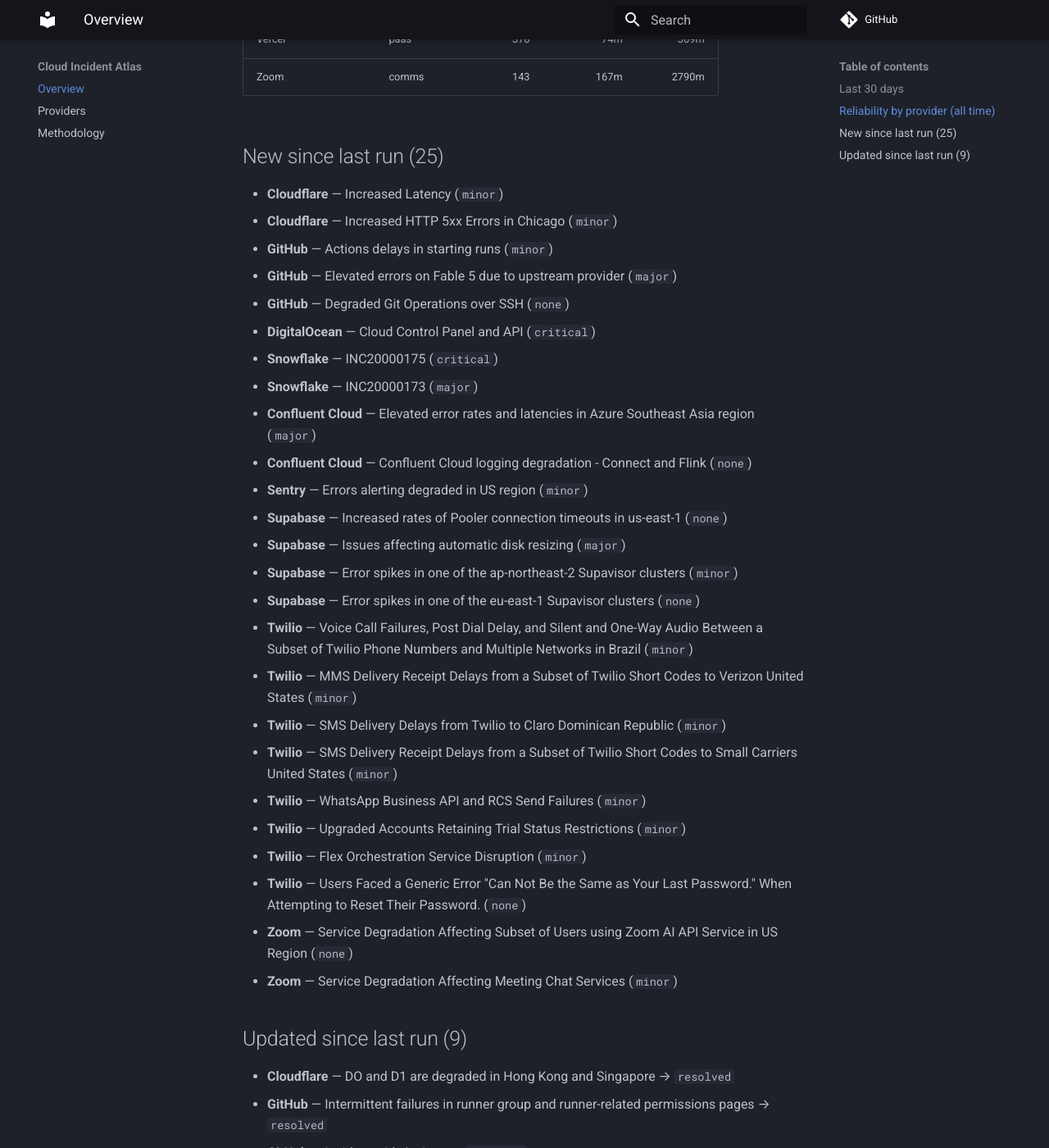
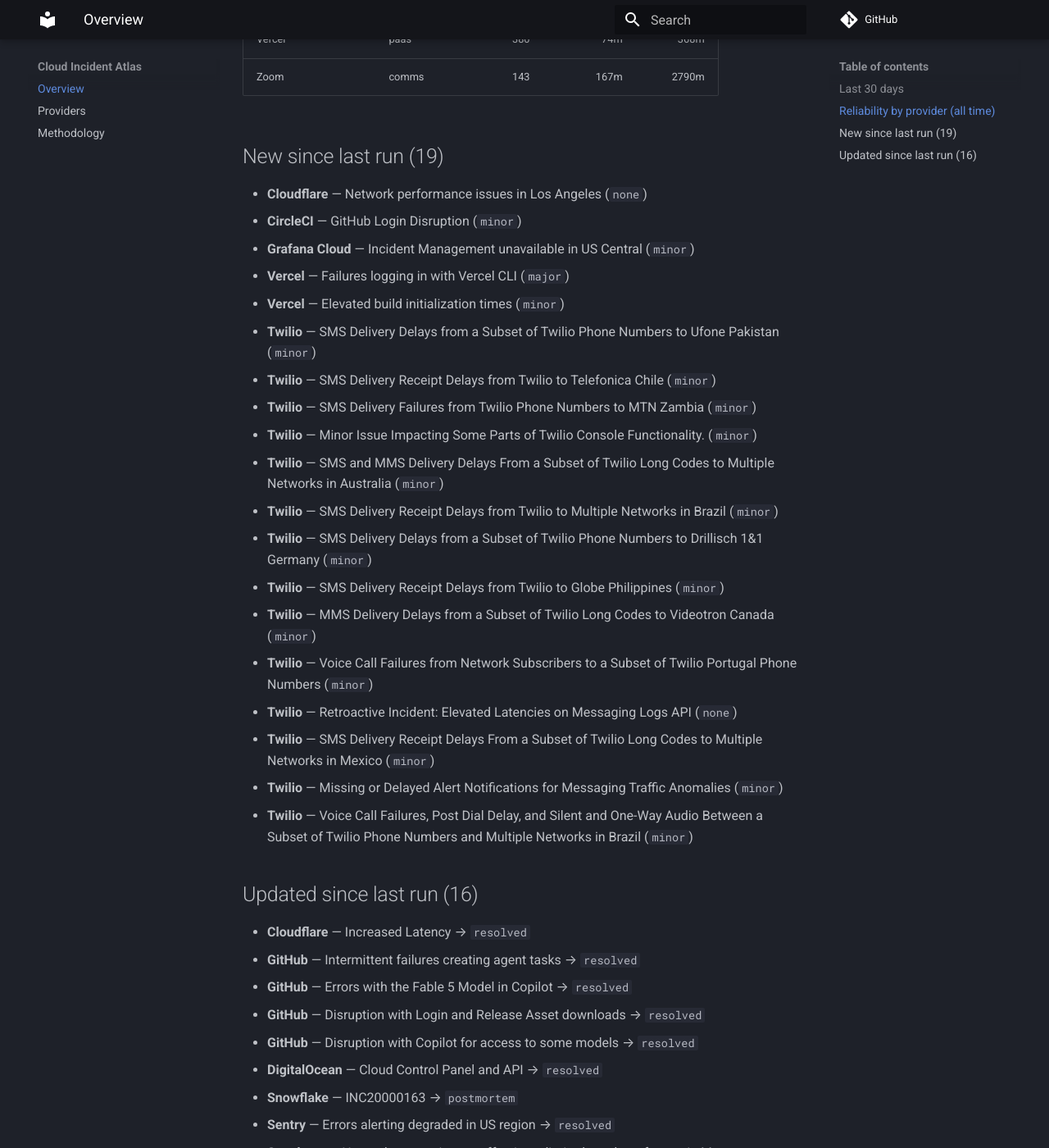
Before and after one commit to ayushgupta07xx/cloud-incident-atlas, an MkDocs documentation site: the page built from docs/index.md, in a window 1280 px wide and 1400 px high, scrolled down 1467 px. Shown: the whole window at 82% size. Built offline with MkDocs 1.6.1 and Material for MkDocs 9.7.7, drawn with Linux system fonts in a browser that asks for light colours; comment, search, counter and statistics services are not loaded; some of the changed text lies outside the part shown.

Commit message:
docs: refresh digest and charts
Regenerated from the corpus by the ingest pipeline.

Run: https://github.com/ayushgupta07xx/cloud-incident-atlas/actions/runs/32941018393

Co-authored-by: github-actions[bot] <41898282+github-actions[bot]@users.noreply.github.com>

```diff
--- a/docs/index.md
+++ b/docs/index.md
@@ -1,11 +1,11 @@
 # Cloud Incident Atlas
 
-Cross-vendor incident data for 24 providers. Corpus: **22,666 incidents**. Updated 2026-08-25.
+Cross-vendor incident data for 24 providers. Corpus: **22,685 incidents**. Updated 2026-08-26.
 
 ## Last 30 days
 
-- Incidents recorded: **537**
-- Major or worse: **65**
+- Incidents recorded: **549**
+- Major or worse: **66**
 
 ## Reliability by provider (all time)
 
@@ -13,68 +13,69 @@
 | --- | --- | ---: | ---: | ---: |
 | Atlassian | devtools | 39 | 120m | 2244m |
 | Amazon Web Services | cloud | 64 | — | — |
-| CircleCI | devtools | 303 | 69m | 483m |
-| Cloudflare | cdn | 6625 | 239m | 495m |
+| CircleCI | devtools | 304 | 67m | 482m |
+| Cloudflare | cdn | 6626 | 239m | 495m |
 | Confluent Cloud | data | 251 | 193m | 1640m |
 | Datadog | observability | 120 | 74m | 221m |
-| DigitalOcean | cloud | 504 | 145m | 570m |
+| DigitalOcean | cloud | 504 | 145m | 571m |
 | Discord | comms | 210 | 52m | 297m |
 | Elastic Cloud | observability | 248 | 191m | 1437m |
 | Google Cloud Platform | cloud | 5 | 640m | — |
 | GitHub | devtools | 607 | 66m | 287m |
-| Grafana Cloud | observability | 737 | 90m | 1153m |
+| Grafana Cloud | observability | 738 | 90m | 1153m |
 | HashiCorp Cloud | devtools | 33 | 160m | 1515m |
 | MongoDB Atlas | data | 269 | 120m | 1403m |
 | Netlify | paas | 214 | 40m | 216m |
 | New Relic | observability | 103 | 63m | 303m |
 | npm | devtools | 59 | 107m | 340m |
 | OpenAI | ai | 43 | 131m | 739m |
-| Sentry | observability | 332 | 84m | 356m |
+| Sentry | observability | 332 | 84m | 355m |
 | Snowflake | data | 192 | 119m | 597m |
 | Supabase | paas | 389 | 154m | 891m |
-| Twilio | comms | 10798 | 270m | 1073m |
-| Vercel | paas | 378 | 74m | 369m |
+| Twilio | comms | 10812 | 270m | 1077m |
+| Vercel | paas | 380 | 74m | 368m |
 | Zoom | comms | 143 | 167m | 2790m |
 
-## New since last run (25)
+## New since last run (19)
 
-- **Cloudflare** — Increased Latency (`minor`)
-- **Cloudflare** — Increased HTTP 5xx Errors in Chicago (`minor`)
-- **GitHub** — Actions delays in starting runs (`minor`)
-- **GitHub** — Elevated errors on Fable 5 due to upstream provider (`major`)
-- **GitHub** — Degraded Git Operations over SSH (`none`)
-- **DigitalOcean** — Cloud Control Panel and API (`critical`)
-- **Snowflake** — INC20000175 (`critical`)
-- **Snowflake** — INC20000173 (`major`)
-- **Confluent Cloud** — Elevated error rates and latencies in Azure Southeast Asia region (`major`)
-- **Confluent Cloud** — Confluent Cloud logging degradation - Connect and Flink (`none`)
-- **Sentry** — Errors alerting degraded in US region (`minor`)
-- **Supabase** — Increased rates of Pooler connection timeouts in us-east-1 (`none`)
-- **Supabase** — Issues affecting automatic disk resizing (`major`)
-- **Supabase** — Error spikes in one of the ap-northeast-2 Supavisor clusters (`minor`)
-- **Supabase** — Error spikes in one of the eu-east-1 Supavisor clusters (`none`)
+- **Cloudflare** — Network performance issues in Los Angeles (`none`)
+- **CircleCI** — GitHub Login Disruption (`minor`)
+- **Grafana Cloud** — Incident Management unavailable in US Central (`minor`)
+- **Vercel** — Failures logging in with Vercel CLI (`major`)
+- **Vercel** — Elevated build initialization times (`minor`)
+- **Twilio** — SMS Delivery Delays from a Subset of Twilio Phone Numbers to Ufone Pakistan (`minor`)
+- **Twilio** — SMS Delivery Receipt Delays from Twilio to Telefonica Chile (`minor`)
+- **Twilio** — SMS Delivery Failures from Twilio Phone Numbers to MTN Zambia (`minor`)
+- **Twilio** — Minor Issue Impacting Some Parts of Twilio Console Functionality. (`minor`)
+- **Twilio** — SMS and MMS Delivery Delays From a Subset of Twilio Long Codes to Multiple Networks in Australia (`minor`)
+- **Twilio** — SMS Delivery Receipt Delays from Twilio to Multiple Networks in Brazil (`minor`)
+- **Twilio** — SMS Delivery Delays from a Subset of Twilio Phone Numbers to Drillisch 1&1 Germany (`minor`)
+- **Twilio** — SMS Delivery Receipt Delays from Twilio to Globe Philippines (`minor`)
+- **Twilio** — MMS Delivery Delays from a Subset of Twilio Long Codes to Videotron Canada (`minor`)
+- **Twilio** — Voice Call Failures from Network Subscribers to a Subset of Twilio Portugal Phone Numbers (`minor`)
+- **Twilio** — Retroactive Incident: Elevated Latencies on Messaging Logs API (`none`)
+- **Twilio** — SMS Delivery Receipt Delays From a Subset of Twilio Long Codes to Multiple Networks in Mexico (`minor`)
+- **Twilio** — Missing or Delayed Alert Notifications for Messaging Traffic Anomalies (`minor`)
 - **Twilio** — Voice Call Failures, Post Dial Delay, and Silent and One-Way Audio Between a Subset of Twilio Phone Numbers and Multiple Networks in Brazil (`minor`)
-- **Twilio** — MMS Delivery Receipt Delays from a Subset of Twilio Short Codes to Verizon United States (`minor`)
-- **Twilio** — SMS Delivery Delays from Twilio to Claro Dominican Republic (`minor`)
-- **Twilio** — SMS Delivery Receipt Delays from a Subset of Twilio Short Codes to Small Carriers United States (`minor`)
-- **Twilio** — WhatsApp Business API and RCS Send Failures (`minor`)
-- **Twilio** — Upgraded Accounts Retaining Trial Status Restrictions (`minor`)
-- **Twilio** — Flex Orchestration Service Disruption (`minor`)
-- **Twilio** — Users Faced a Generic Error "Can Not Be the Same as Your Last Password." When Attempting to Reset Their Password. (`none`)
-- **Zoom** — Service Degradation Affecting Subset of Users using Zoom AI API Service in US Region (`none`)
-- **Zoom** — Service Degradation Affecting Meeting Chat Services (`minor`)
 
-## Updated since last run (9)
+## Updated since last run (16)
 
-- **Cloudflare** — DO and D1 are degraded in Hong Kong and Singapore → `resolved`
-- **GitHub** — Intermittent failures in runner group and runner-related permissions pages → `resolved`
-- **GitHub** — Incident with Actions → `resolved`
-- **GitHub** — Disruption with GHEC Team Sync → `resolved`
-- **GitHub** — Incident with Webhooks → `resolved`
-- **Twilio** — SMS Delivery Delays from Twilio to I.C.E Costa Rica → `identified`
-- **Twilio** — SMS Delivery Failures from Twilio to Dukagjini Kosovo → `identified`
+- **Cloudflare** — Increased Latency → `resolved`
+- **GitHub** — Intermittent failures creating agent tasks → `resolved`
+- **GitHub** — Errors with the Fable 5 Model in Copilot → `resolved`
+- **GitHub** — Disruption with Login and Release Asset downloads → `resolved`
+- **GitHub** — Disruption with Copilot for access to some models → `resolved`
+- **DigitalOcean** — Cloud Control Panel and API → `resolved`
+- **Snowflake** — INC20000163 → `postmortem`
+- **Sentry** — Errors alerting degraded in US region → `resolved`
+- **Supabase** — Network access issues affecting a limited number of users in Myanmar → `identified`
+- **Supabase** — 401 errors due to JWT rejections → `identified`
+- **Twilio** — SMS Delivery Delays from Twilio Phone Numbers to Claro Dominican Republic → `resolved`
+- **Twilio** — SMS Delivery Failures from Twilio to Dukagjini Kosovo → `resolved`
+- **Twilio** — SMS Delivery Receipt Delays from a Subset of Twilio Short Codes to Multiple Networks in United States → `resolved`
+- **Twilio** — MMS Delivery Receipt Delays from a Subset of Twilio Short Codes to Verizon United States → `resolved`
+- **Twilio** — SMS Delivery Delays from Twilio to ICE Costa Rica → `identified`
 - **Twilio** — SMS Delivery Receipt Delays from a Subset of Twilio Phone Numbers to Telefonica El Salvador → `identified`
-- **Google Cloud Platform** — We are investigating an issue where customers may experience timeouts, service degradations, errors, and elevated latencies across multiple products in the us-west1 region. → `resolved`
 
 ---
 
```
Also changed, not shown: README.md (+9 -9 lines), docs/providers.md (+10 -10 lines), docs/img/mttr.svg, docs/img/timeline.svg.
